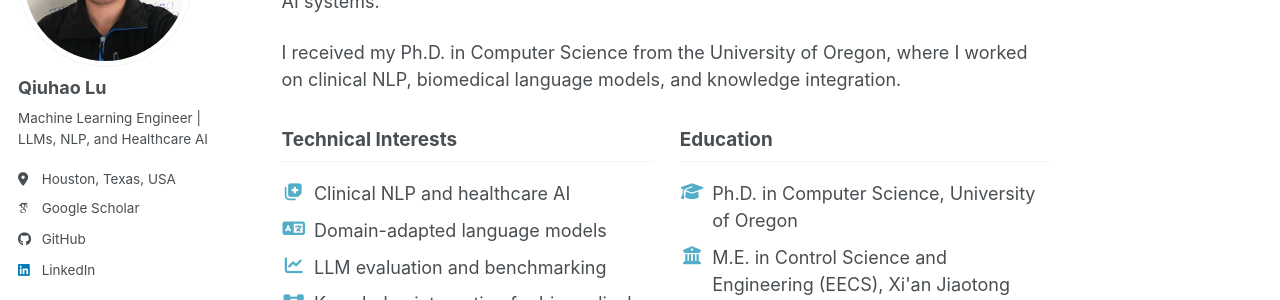
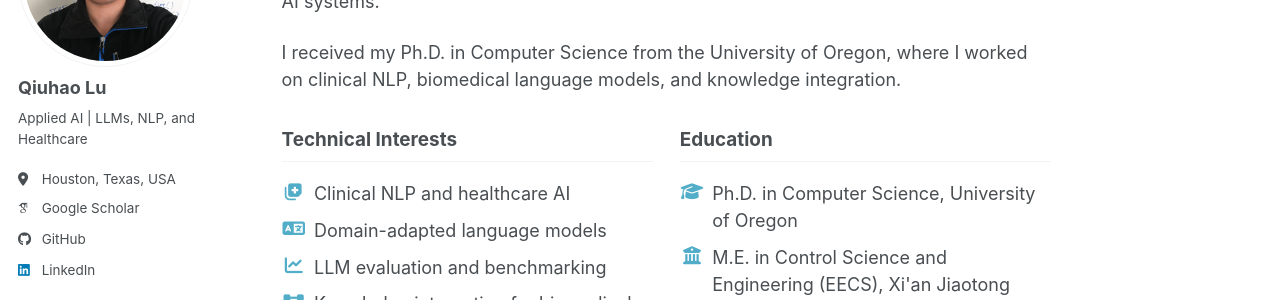
Before and after one commit to qiuhaolu/qiuhaolu.github.io, a Jekyll site: the page built from _pages/about.md, in a window 1280 px wide. Shown: the part 209-509 px from the top of the page. Built offline with Jekyll 4.4.1, drawn with Linux system fonts in a browser that asks for light colours; some web fonts are replaced; a script bundle is joined from its source files by our own code; library files that are not in the unit come from our copies.

Commit message:
Update _config.yml

```diff
--- a/_config.yml
+++ b/_config.yml
@@ -26,7 +26,7 @@ author:
   avatar           : "/headshots/headshot_variant_5.png"
   name             : "Qiuhao Lu"
   pronouns         : # example: "she/her"
-  bio              : "Machine Learning Engineer | LLMs, NLP, and Healthcare AI"
+  bio              : "Applied AI | LLMs, NLP, and Healthcare"
   location         : "Houston, Texas, USA"
   employer         : "Ensemble Health Partners"
   uri              : # URL
```
